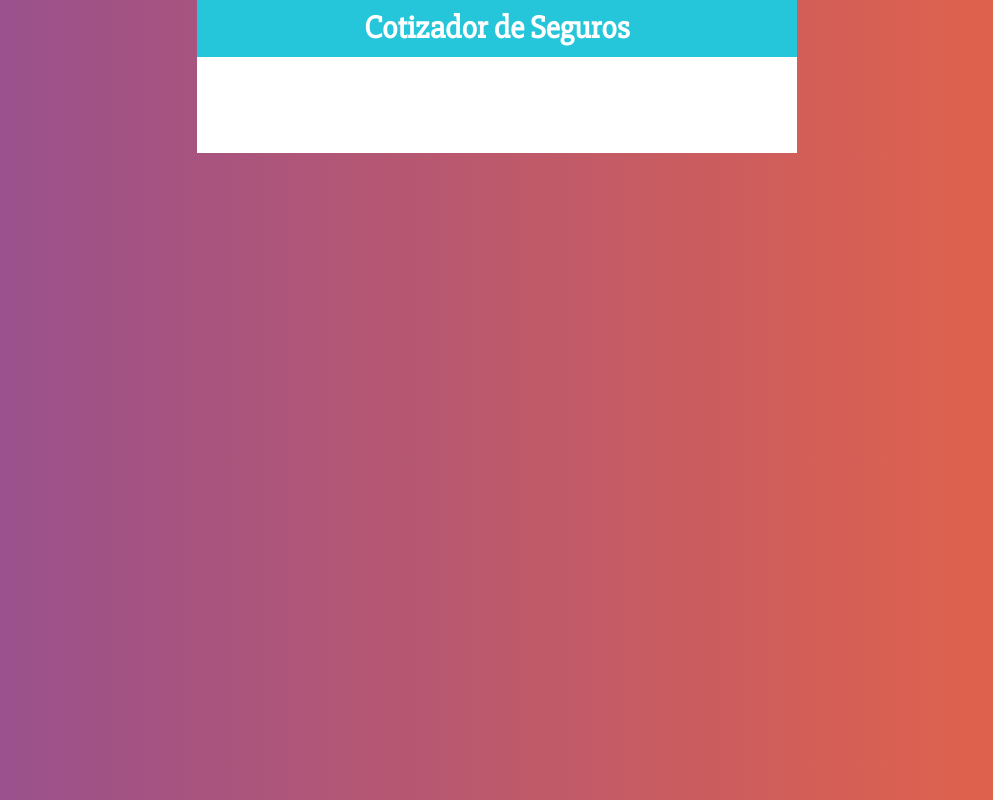
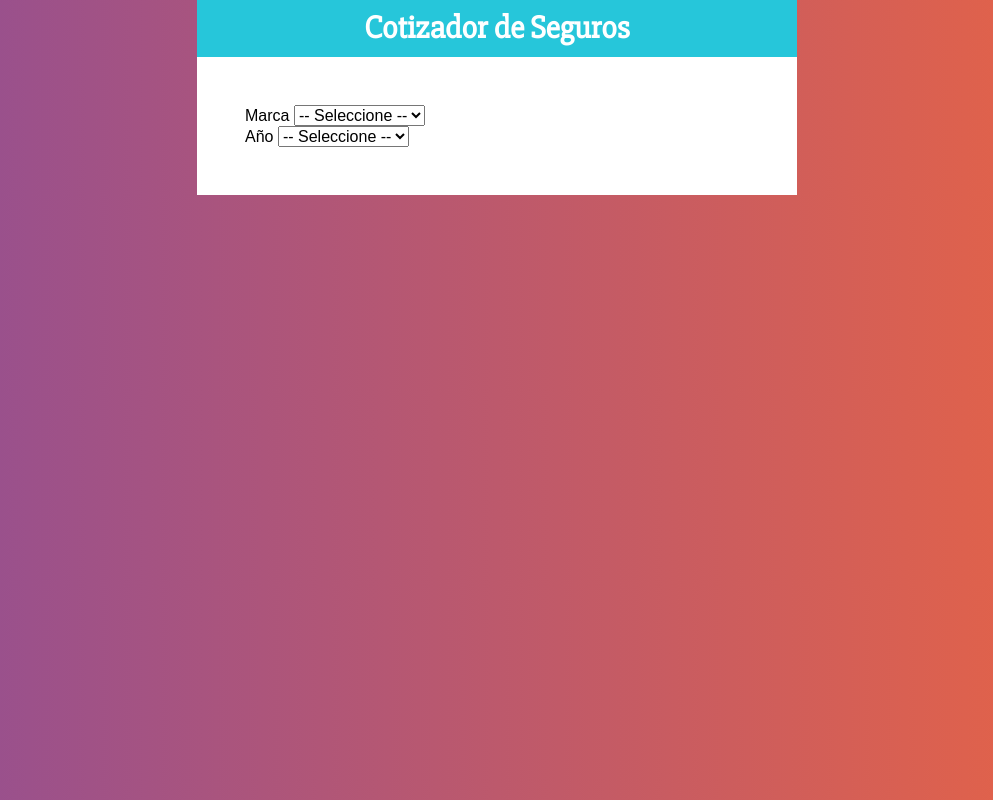
Before and after one commit to Sisifo-G/cotizador-seguros, a React (Create React App) app: page / in a window 1280 px wide. Shown: the whole page, without its empty margins (143-1136 px from the left). Built offline with nearby package versions, Linux system fonts and the light colour scheme.

Commit message:
Componente formulario

```diff
--- a/src/App.js
+++ b/src/App.js
@@ -1,5 +1,6 @@
 import React from 'react';
 import Header from './components/Header';
+import Formulario from './components/Formulario';
 
 import styled from '@emotion/styled';
 
@@ -21,7 +22,7 @@
       />
 
       <ContenedorFormulario>
-
+          <Formulario />
       </ContenedorFormulario>
     </Contenedor>
   );
--- /dev/null
+++ b/src/components/Formulario.js
@@ -0,0 +1,36 @@
+import React from 'react';
+
+const Formulario = () => {
+    return (
+        <form>
+            <div>
+                <label>Marca </label>
+                <select>
+                    <option value="">-- Seleccione --</option>
+                    <option value="americano">Americano</option>
+                    <option value="europeo">Europeo</option>
+                    <option value="asiatico">Asiatico</option>
+                </select>
+            </div>
+
+            <div>
+                <label>Año </label>
+                <select>
+                    <option value="">-- Seleccione --</option>
+                    <option value="2021">2021</option>
+                    <option value="2020">2020</option>
+                    <option value="2019">2019</option>
+                    <option value="2018">2018</option>
+                    <option value="2017">2017</option>
+                    <option value="2016">2016</option>
+                    <option value="2015">2015</option>
+                    <option value="2014">2014</option>
+                    <option value="2013">2013</option>
+                    <option value="2012">2012</option>
+                </select>
+            </div>
+        </form>
+     );
+}
+
+export default Formulario;
```
Also changed, not shown: 1 other file (tests, documents, lock files or other folders).
